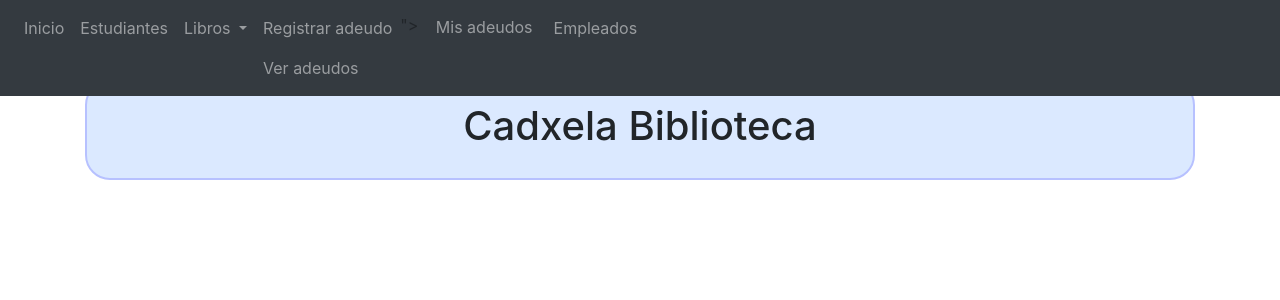
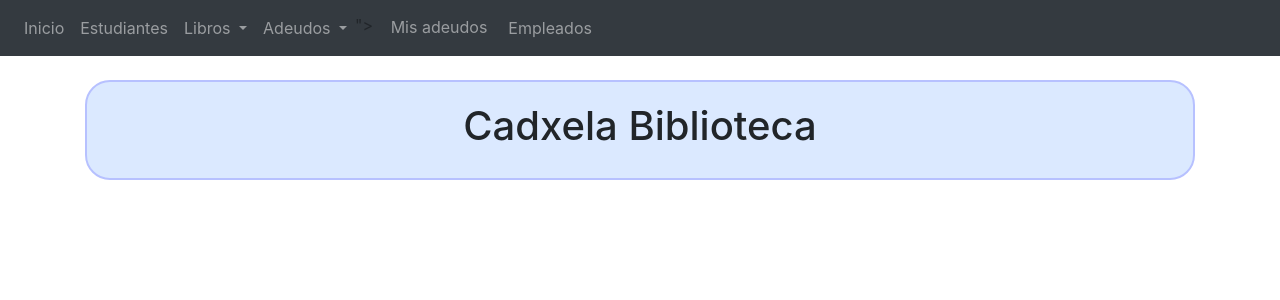
Before and after one commit to Exequetor/cadxelaBiblioteca, a CodeIgniter app: page /cadxelaBiblioteca/index.php/welcome/index in a window 1280 px wide. Shown: the top 300 px of the page. Run offline with CodeIgniter, Linux system fonts and the light colour scheme; some libraries are stand-ins or nearby versions.

Commit message:
Update navbar para adeudos

```diff
--- a/application/views/templates/navbar.php
+++ b/application/views/templates/navbar.php
@@ -19,9 +19,14 @@
                     <a class="dropdown-item" href="<?php echo base_url()?>index.php/libros/registro">Agregar</a>
                 </div>
             </li>
-            <li class="nav-item">
-                <a class="nav-link" href="<?php echo base_url()?>index.php/adeudos">Registrar adeudo<span class="sr-only"></span></a>
-                <a class="nav-link" href="<?php echo base_url()?>index.php/adeudos/insertar">Ver adeudos<span class="sr-only"></span></a>
+            <li class="nav-item dropdown">
+                <a class="nav-link dropdown-toggle" href="#" id="navbarDropdown" role="button" data-toggle="dropdown" aria-haspopup="true" aria-expanded="false">
+                    Adeudos
+                </a>
+                <div class="dropdown-menu" aria-labelledby="navbarDropdown">
+                    <a class="dropdown-item"  href="<?php echo base_url()?>index.php/adeudos">Registrar adeudo</a>
+                    <a class="dropdown-item" href="<?php echo base_url()?>index.php/adeudos/insertar">Ver adeudos</a>
+                </div>
             </li>
             <li class="nav-item">
                     <form method="POST" action="<?=base_url()?>index.php/adeudos_Controller/adeudos"?>">
```
